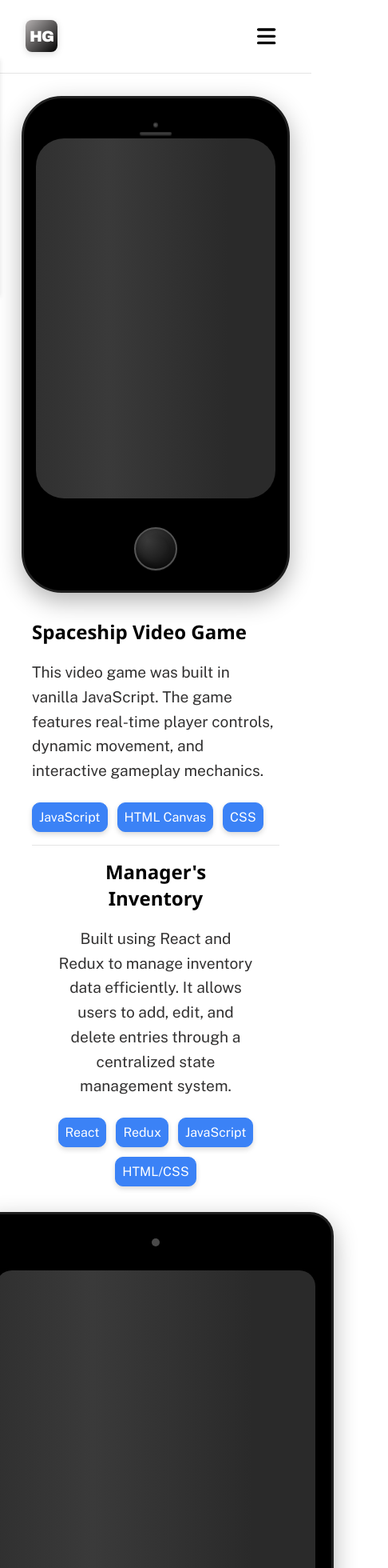
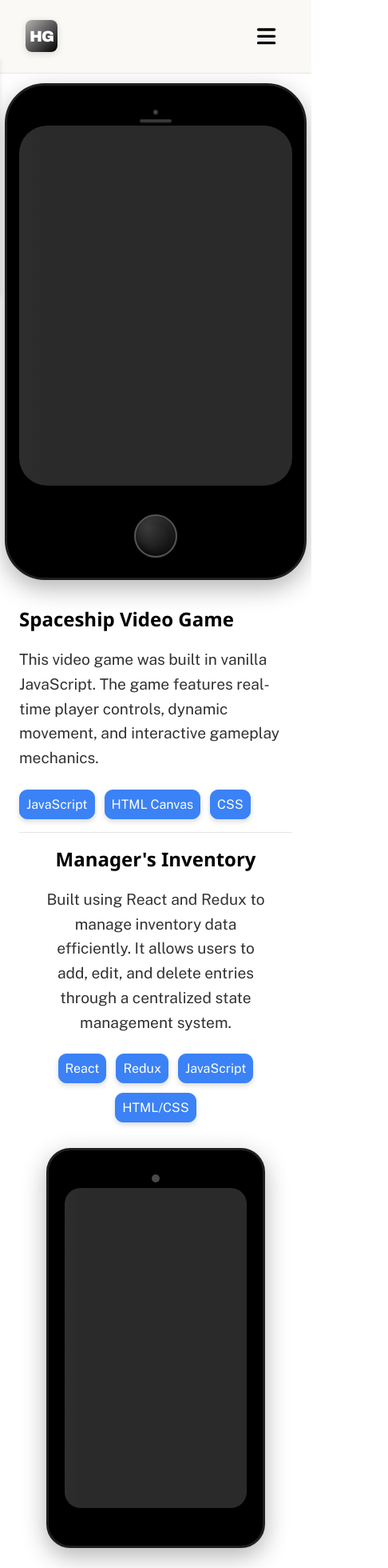
Before and after one commit to henrygranados/henrygranados.github.io, a React (Vite) app: page /portfolio in a window 390 px wide. Shown: the top 1960 px of the page at 80% size, 486 px wide, since content can reach past the window. Built offline with nearby package versions, Linux system fonts and the light colour scheme.

Commit message:
more updates

```diff
--- a/src/components/Layout.css
+++ b/src/components/Layout.css
@@ -14,7 +14,7 @@ nav {
   top: 0;
   left: 0;
   right: 0;
-  background: rgba(255, 255, 255, 0.8);
+  background: rgba(250, 249, 246, 0.95);
   backdrop-filter: blur(10px);
   -webkit-backdrop-filter: blur(10px);
   border-bottom: 1px solid #e5e5e5;
--- a/src/pages/Home.css
+++ b/src/pages/Home.css
@@ -237,6 +237,24 @@
   box-shadow: 7px 0px 5px 0px rgba(0, 0, 0, 0.75);
 }
 
+@media (max-width: 1024px) {
+  .skills-icons-banner .skills-columns {
+    gap: 1rem;
+    padding: 0 1rem;
+  }
+
+  .icon-label {
+    font-size: 0.9rem;
+    white-space: normal;
+    max-width: 120px;
+  }
+
+  .icon-circle {
+    width: 100px;
+    height: 100px;
+  }
+}
+
 @media (max-width: 768px) {
   .icon-circle {
     width: 100px;
--- a/src/pages/Home.tsx
+++ b/src/pages/Home.tsx
@@ -300,7 +300,7 @@ export default function Home() {
       </div>
       {showScrollTop && (
         <button className="scroll-to-top" onClick={scrollToTop}>
-          <img src={upArrowImage} alt="Scroll to top" width={60} height={60} />
+          <img src={upArrowImage} alt="Scroll to top" width={50} height={50} />
         </button>
       )}
     </div>
--- a/src/pages/Portfolio.css
+++ b/src/pages/Portfolio.css
@@ -14,6 +14,7 @@ h2 {
   padding: 2rem;
   max-width: 960px;
   margin: 0 auto;
+  box-sizing: border-box;
 }
 
 .portfolio-layout {
@@ -22,6 +23,7 @@ h2 {
   gap: 2rem;
   align-items: center;
   max-width: 960px;
+  box-sizing: border-box;
 }
 
 .portfolio-layout.tablet-layout {
@@ -39,11 +41,24 @@ h2 {
   margin: 0 auto;
 }
 
+@media (max-width: 768px) {
+  .portfolio-layout.tablet-layout-reverse {
+    max-width: 100%;
+  }
+}
+
 .portfolio-layout.tablet-layout-reverse .video-description {
   flex: 1;
   text-align: left;
   margin-top: 0;
   max-width: none;
+}
+
+@media (max-width: 768px) {
+  .portfolio-layout.tablet-layout-reverse .video-description {
+    max-width: 100%;
+    width: 100%;
+  }
 }
 
 .portfolio-layout.tablet-layout-reverse .video-description .skills {
@@ -64,6 +79,10 @@ h2 {
   .portfolio-layout {
     flex-direction: column;
     flex-wrap: nowrap;
+  }
+
+  .portfolio {
+    padding: 1rem;
   }
 
   .video-description {
--- a/src/pages/Portfolio.tsx
+++ b/src/pages/Portfolio.tsx
@@ -11,7 +11,8 @@ import { useState } from "react";
 
 const IPhoneFrame = styled.div({
   flex: 0.6,
-  minWidth: 300,
+  minWidth: "300px",
+  maxWidth: "100%",
   position: "relative",
   overflow: "hidden",
   background: "#000",
@@ -22,6 +23,11 @@ const IPhoneFrame = styled.div({
   minHeight: "520px",
   display: "flex",
   alignItems: "center",
+  "@media (max-width: 768px)": {
+    minWidth: "0",
+    width: "100%",
+    maxWidth: "100%",
+  },
   "&::before": {
     content: '""',
     position: "absolute",
@@ -51,6 +57,7 @@ const IPhoneFrame = styled.div({
   },
   "& video": {
     width: "100%",
+    maxWidth: "100%",
     height: "auto",
     display: "block",
     borderRadius: "35px",
@@ -87,7 +94,8 @@ const SpeakerLine = styled.div({
 
 const ITabletFrame = styled.div({
   flex: 2,
-  minWidth: 400,
+  minWidth: "400px",
+  maxWidth: "100%",
   position: "relative",
   overflow: "hidden",
   background: "#000",
@@ -99,6 +107,12 @@ const ITabletFrame = styled.div({
   display: "flex",
   alignItems: "center",
   justifyContent: "center",
+  boxSizing: "border-box",
+  "@media (max-width: 768px)": {
+    minWidth: "0",
+    width: "calc(100vw - 2rem)",
+    maxWidth: "100%",
+  },
   "&::after": {
     content: '""',
     position: "absolute",
@@ -113,6 +127,7 @@ const ITabletFrame = styled.div({
   },
   "& video": {
     width: "100%",
+    maxWidth: "100%",
     height: "auto",
     display: "block",
     borderRadius: "20px",
```
